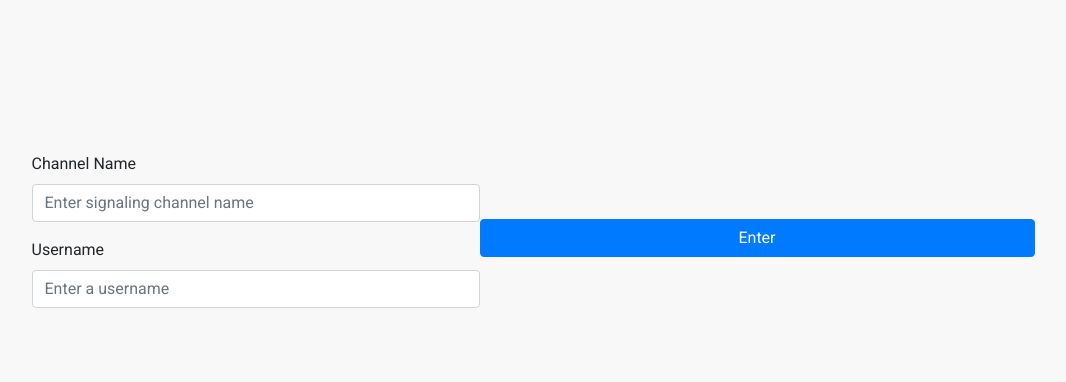
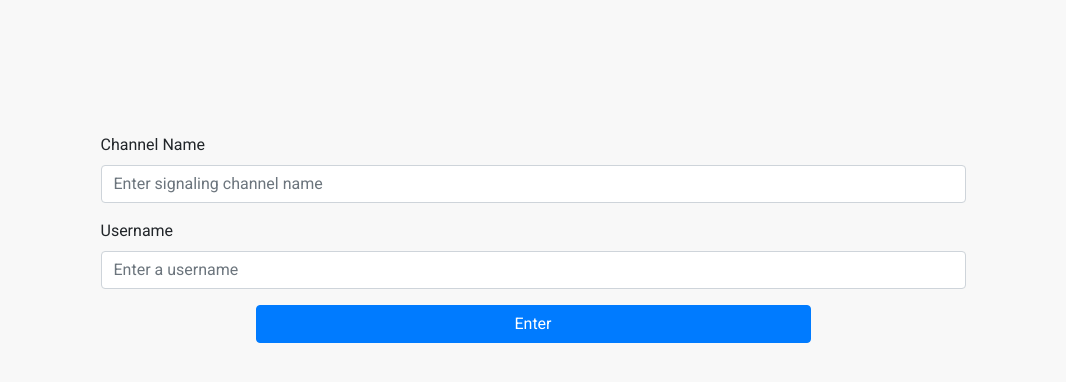
Before and after one commit to elhassanch/app-chat, a website: page index.html in a window 1280 px wide. Shown: the whole page, without its empty margins (92-1158 px from the left). Drawn offline with nearby package versions, Linux system fonts and the light colour scheme; no server answers.

Commit message:
Update index.html

```diff
--- a/index.html
+++ b/index.html
@@ -14,7 +14,7 @@
 <body>
     <div class="container ">
         <div class="infoLogin row ">
-            <form class="row">
+            <form class="col-10">
                 <div class="form-group col-12">
                   <label for="">Channel Name</label>
                   <input class="form-control" id="channelInput" placeholder="Enter signaling channel name">
```
